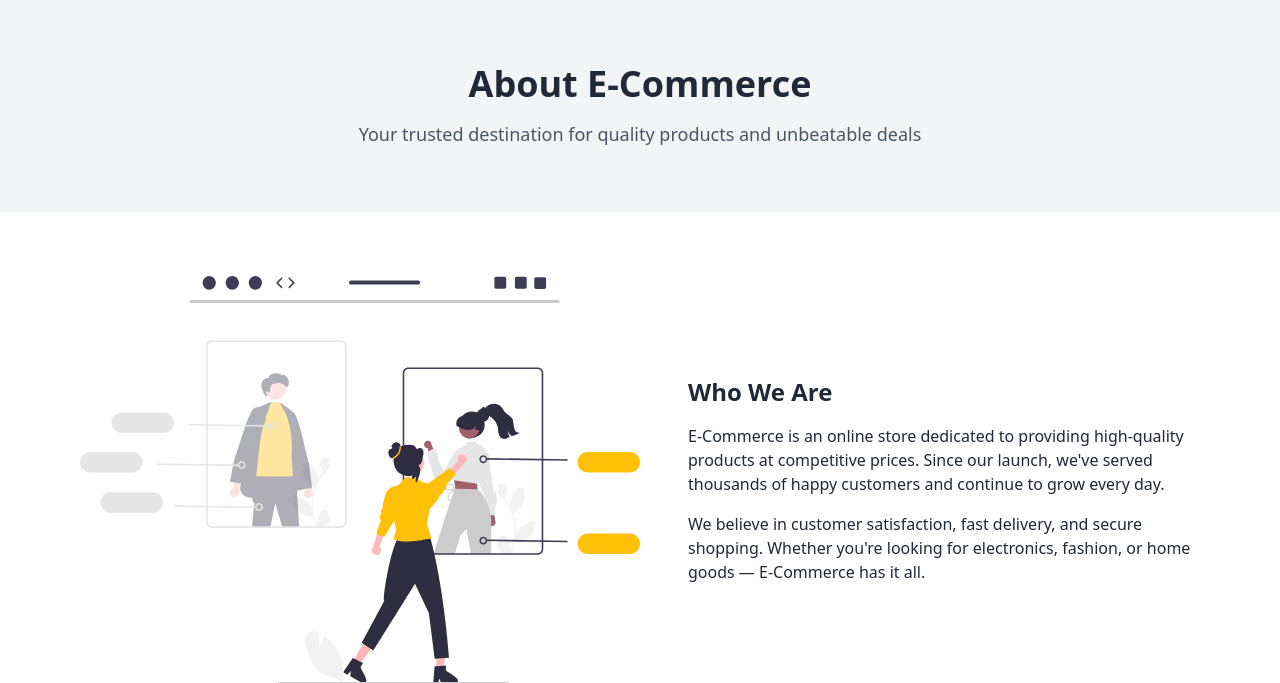
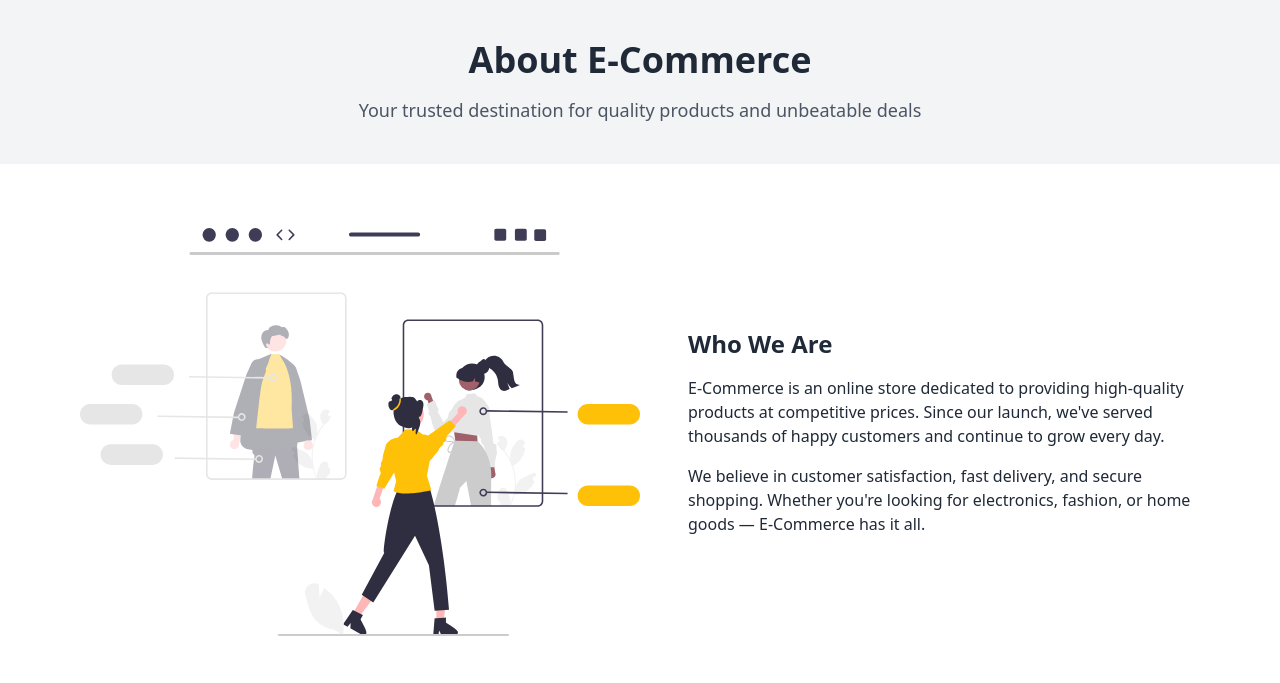
Before and after one commit to Naira98/e-commerce-django, a Django app: page /about in a window 1280 px wide. Shown: the part 60-743 px from the top of the page. After the commit the page ends 696 px from the top, so only its background shows below. Run offline with Django 5.2, Linux system fonts and the light colour scheme; some libraries are stand-ins or nearby versions.

Commit message:
reduce header padding and fix contact page bug

```diff
--- a/templates/components/header.html
+++ b/templates/components/header.html
@@ -1,4 +1,4 @@
-<section class="bg-gray-100 text-center py-16">
+<section class="bg-gray-100 text-center py-10">
   <div class="max-w-2xl mx-auto px-4">
     <h1 class="text-4xl font-bold mb-4">{{title}}</h1>
     <p class="text-lg text-gray-600">{{paragraph}}</p>
--- a/templates/home/contact.html
+++ b/templates/home/contact.html
@@ -4,7 +4,7 @@
 {% block body %}
 {% load static %}
 {% include "components/navbar.html" with active="contact" %}
-{% include "components/header.html" with title="Contact Us" paragraph="We"d love to hear from you!" %}
+{% include "components/header.html" with title="Contact Us" paragraph="We'd love to hear from you!" %}
 
 <!-- Contact Form -->
 <section class="py-16">
```
